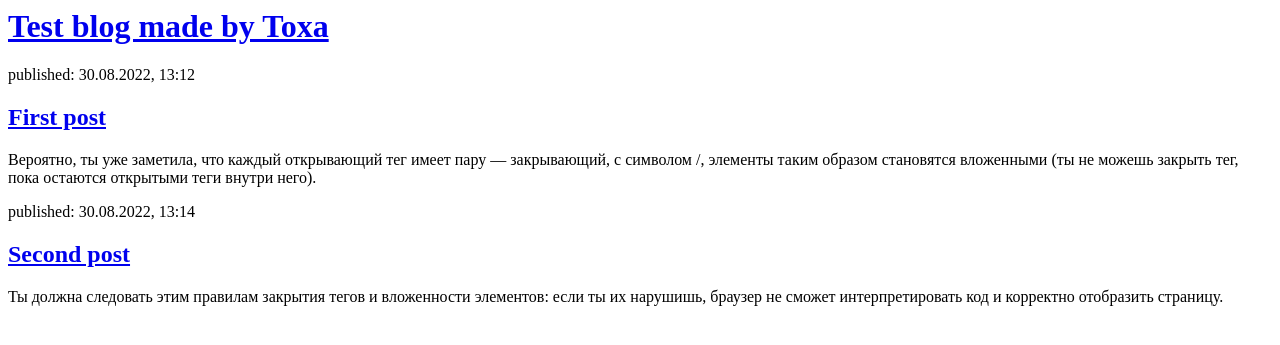
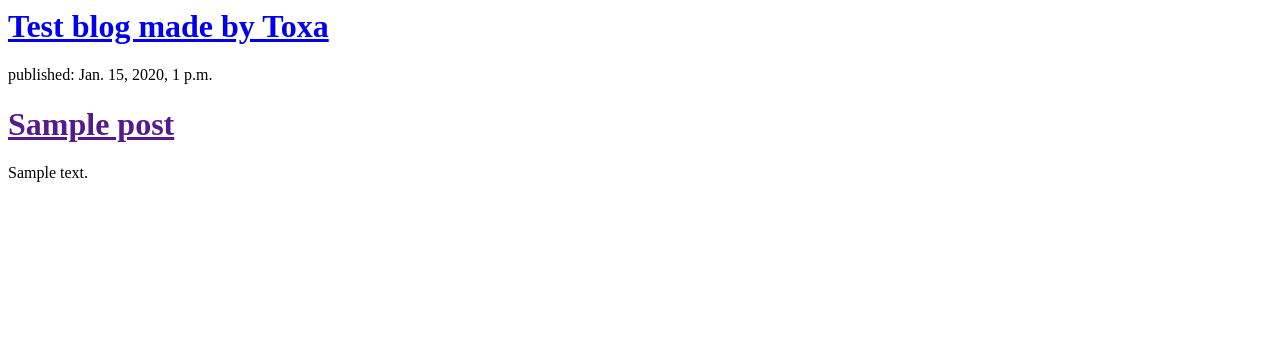
Before and after one commit to Toxavk/test-blog, a Django app: page / in a window 1280 px wide. Shown: the top 345 px of the page. Run offline with Django 3.2, Linux system fonts and the light colour scheme; tables that the repository leaves empty hold one stand-in row (values such as "Sample post").

Commit message:
Modified temlates to display posts from database

```diff
--- a/blog/templates/blog/post_list.html
+++ b/blog/templates/blog/post_list.html
@@ -6,15 +6,12 @@
         <div>
             <h1><a href="/">Test blog made by Toxa</a></h1>
         </div>
+        {% for post in posts %}
         <div>
-            <p>published: 30.08.2022, 13:12</p>
-            <h2><a href="/">First post</a></h2>
-            <p>Вероятно, ты уже заметила, что каждый открывающий тег имеет пару — закрывающий, с символом /, элементы таким образом становятся вложенными (ты не можешь закрыть тег, пока остаются открытыми теги внутри него).</p>
+            <p>published: {{ post.published_date }}</p>
+            <h1><a href="">{{ post.title }}</a></h1>
+            <p>{{ post.text|linebreaksbr }}</p>
         </div>
-        <div>
-            <p>published: 30.08.2022, 13:14</p>
-            <h2><a href="/">Second post</a></h2>
-            <p>Ты должна следовать этим правилам закрытия тегов и вложенности элементов: если ты их нарушишь, браузер не сможет интерпретировать код и корректно отобразить страницу.</p>
-        </div>
+        {% endfor %}
     </body>
 </html>
--- a/blog/views.py
+++ b/blog/views.py
@@ -1,5 +1,8 @@
 from urllib import request
 from django.shortcuts import render
+from django.utils import timezone
+from .models import Post
 
 def post_list(request):
-    return render(request, 'blog/post_list.html', {})
+    posts = Post.objects.filter(published_date__lte=timezone.now()).order_by('published_date')
+    return render(request, 'blog/post_list.html', {'posts': posts})
```
